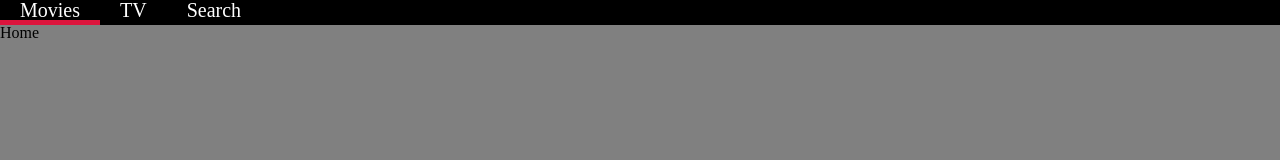
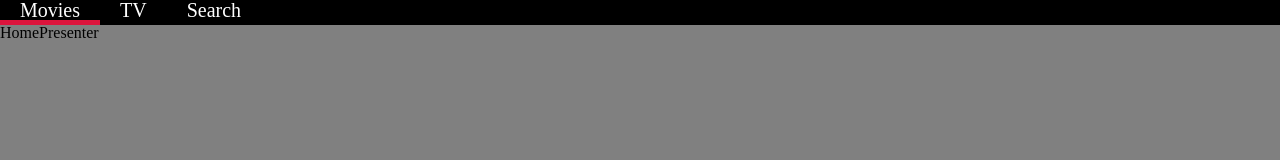
Before and after one commit to GitHubGW/study, a React (Create React App) app in the folder netflix-clone/: page / in a window 1280 px wide. Shown: the top 160 px of the page. Built offline with nearby package versions, Linux system fonts and the light colour scheme; no server answers.

Commit message:
Presenter Structure

```diff
--- a/netflix-clone/src/Routes/Detail/DetailPresenter.js
+++ b/netflix-clone/src/Routes/Detail/DetailPresenter.js
@@ -1 +1,16 @@
-export default () => "Detail";
+import PropTypes from "prop-types";
+import styled from "styled-components";
+
+const DetailPresenter = ({ result, error, loading }) => {
+  console.log(result, error, loading);
+
+  return "DetailPresenter";
+};
+
+DetailPresenter.propTypes = {
+  result: PropTypes.array,
+  error: PropTypes.string,
+  loading: PropTypes.bool.isRequired,
+};
+
+export default DetailPresenter;
--- a/netflix-clone/src/Routes/Home/HomePresenter.js
+++ b/netflix-clone/src/Routes/Home/HomePresenter.js
@@ -1 +1,18 @@
-export default () => "Home";
+import PropTypes from "prop-types";
+import styled from "styled-components";
+
+const HomePresenter = ({ nowPlaying, upcoming, popular, error, loading }) => {
+  console.log(nowPlaying, upcoming, popular, error, loading);
+
+  return "HomePresenter";
+};
+
+HomePresenter.propTypes = {
+  nowPlaying: PropTypes.array,
+  upcoming: PropTypes.array,
+  popular: PropTypes.array,
+  error: PropTypes.string,
+  loading: PropTypes.bool.isRequired,
+};
+
+export default HomePresenter;
--- a/netflix-clone/src/Routes/Search/SearchPresenter.js
+++ b/netflix-clone/src/Routes/Search/SearchPresenter.js
@@ -1 +1,19 @@
-export default () => "Search";
+import PropTypes from "prop-types";
+import styled from "styled-components";
+
+const SearchPresenter = ({ movieResult, tvResult, searchTerm, error, loading, handleSubmit }) => {
+  console.log(movieResult, tvResult, searchTerm, error, loading, handleSubmit);
+
+  return "SearchPresenter";
+};
+
+SearchPresenter.propTypes = {
+  movieResult: PropTypes.array,
+  tvResult: PropTypes.array,
+  error: PropTypes.string,
+  searchTerm: PropTypes.string,
+  loading: PropTypes.bool.isRequired,
+  handleSubmit: PropTypes.func.isRequired,
+};
+
+export default SearchPresenter;
--- a/netflix-clone/src/Routes/TV/TVPresenter.js
+++ b/netflix-clone/src/Routes/TV/TVPresenter.js
@@ -1 +1,18 @@
-export default () => "TV";
+import PropTypes from "prop-types";
+import styled from "styled-components";
+
+const TVPresenter = ({ topRated, popular, airingToday, error, loading }) => {
+  console.log(topRated, popular, airingToday, error, loading);
+
+  return "TVPresenter";
+};
+
+TVPresenter.propTypes = {
+  topRated: PropTypes.array,
+  popular: PropTypes.array,
+  airingToday: PropTypes.array,
+  error: PropTypes.string,
+  loading: PropTypes.bool,
+};
+
+export default TVPresenter;
```
